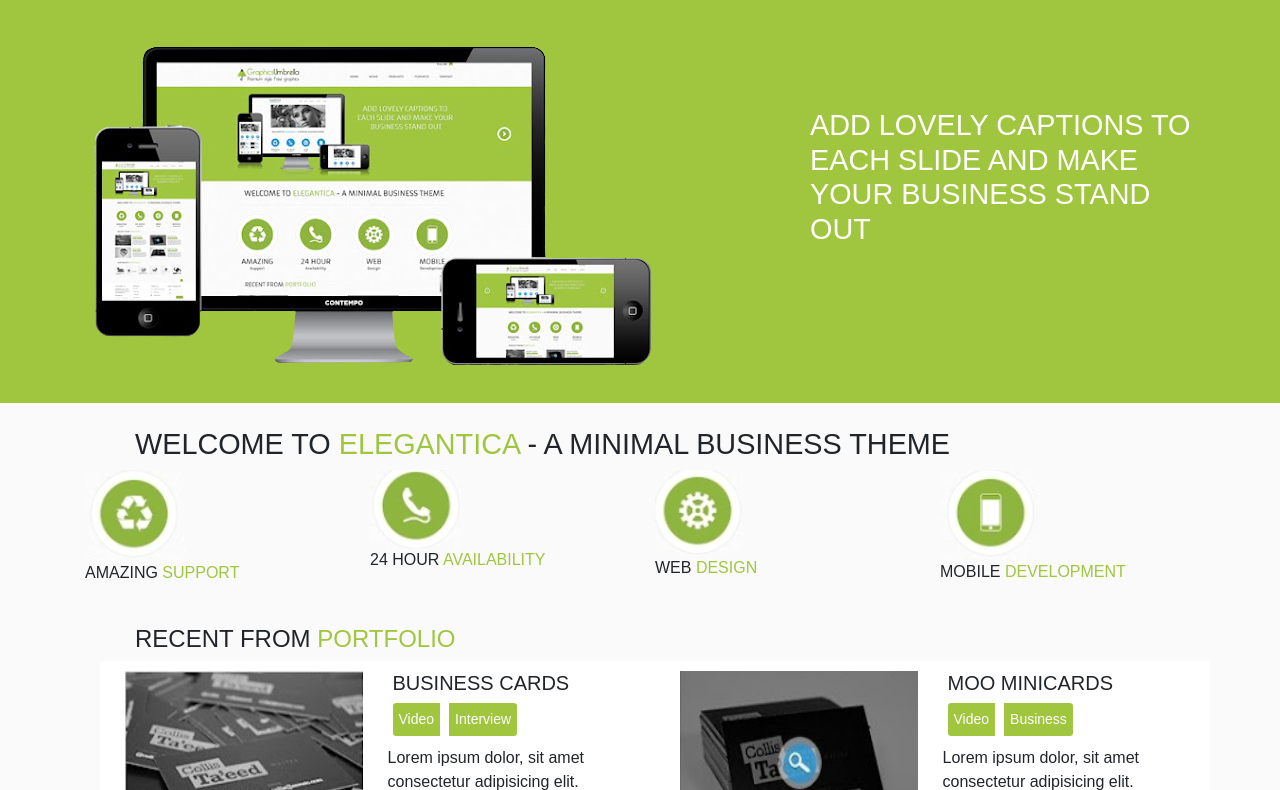
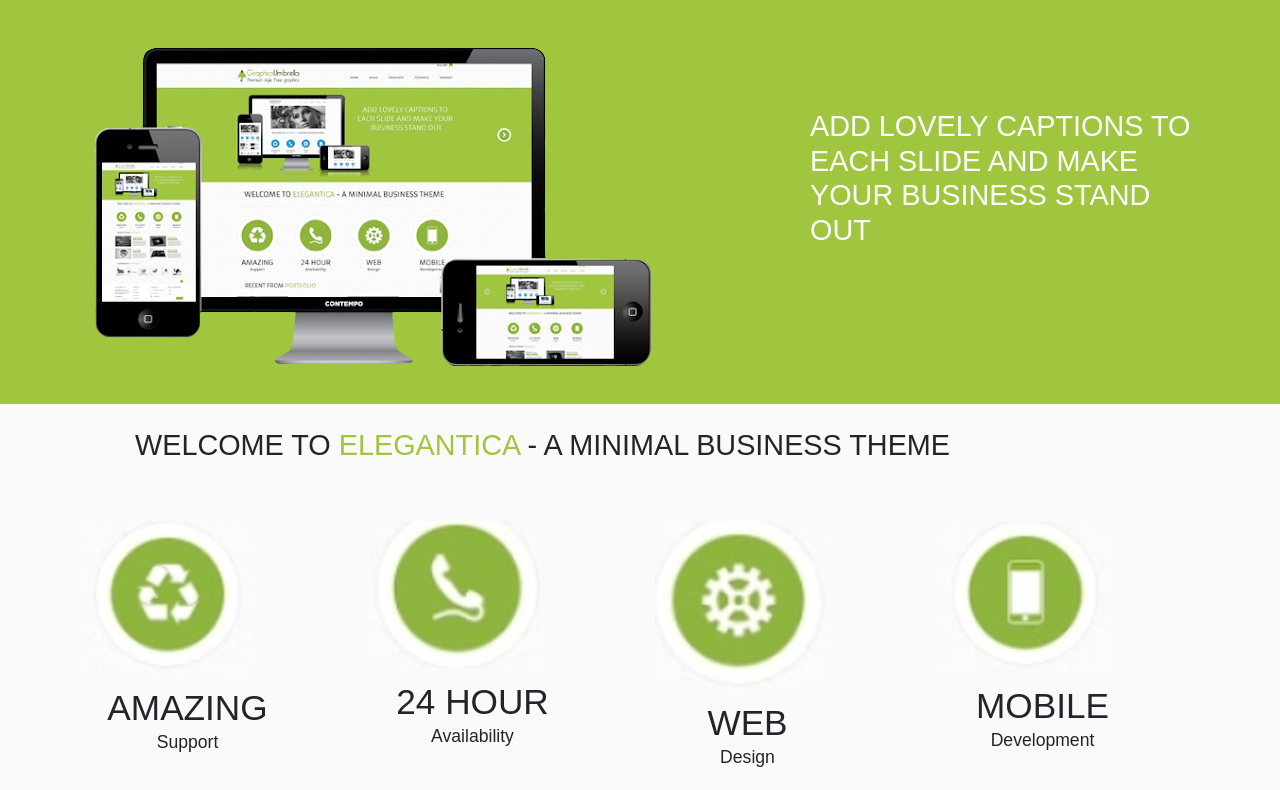
Before and after one commit to bluesatch/Graphic-Umbrella-1, a plain HTML site: page index.html in a window 1280 px wide. Shown: the part 59-849 px from the top of the page. Drawn offline with nearby package versions, Linux system fonts and the light colour scheme; files whose address does not match are found by name; a web font is replaced by a local one.

Commit message:
second commit

```diff
--- a/index.html
+++ b/index.html
@@ -55,25 +55,25 @@
                     <div class="col-3">
                         <figure>
                             <img src="Media/amazing.PNG" alt="amazing img" class="img-fluid" />
-                            <figcaption class="text-uppercase">amazing <span>support</span></figcaption>
+                            <figcaption class="text-uppercase">amazing <br> <span>support</span></figcaption>
                         </figure>
                     </div>
                     <div class="col-3">
                         <figure>
                             <img src="Media/24-hours.PNG" alt="24-hours img" class="img-fluid" />
-                            <figcaption class="text-uppercase">24 hour <span>availability</span></figcaption>
+                            <figcaption class="text-uppercase">24 hour <br> <span>availability</span></figcaption>
                         </figure>
                     </div>
                     <div class="col-3">
                         <figure>
                             <img src="Media/web.PNG" alt="web img" class="img-fluid" />
-                            <figcaption class="text-uppercase">web <span>design</span></figcaption>
+                            <figcaption class="text-uppercase web">web <br><span>design</span></figcaption>
                         </figure>
                     </div>
                     <div class="col-3">
                         <figure>
                             <img src="Media/mobile.PNG" alt="mobile img" class="img-fluid" />
-                            <figcaption class="text-uppercase">mobile <span>development</span></figcaption>
+                            <figcaption class="text-uppercase">mobile <br><span>development</span></figcaption>
                         </figure>
                     </div>
                 </div>
--- a/style.css
+++ b/style.css
@@ -51,6 +51,15 @@ span{
 
 /* end generic */
 
+
+/* header */
+
+header nav{
+    margin: 10px;
+}
+/* close header */
+
+
 /* main */
 
 #section1{
@@ -97,7 +106,29 @@ span{
     margin-top: 10px;
 }
 
+#section2 img{
+    width: 170px;
+    margin-top: 50px;
+}
 
+#section2 figcaption{
+    margin: 20px 0 50px -50px;
+    text-align: center;
+    font-size: 2.2em;
+    line-height: 0.8;
+}
+
+#section2 .web{
+    margin-left: -70px;
+}
+
+#section2 figure figcaption span{
+    font-size: 0.5em;
+    text-transform: capitalize;
+    color: inherit;
+}
+
+/* end main */
 
 footer{
     background-color: white;
@@ -141,7 +172,6 @@ footer .btn{
 .colophon-nav{
     display: flex;
     justify-content: space-evenly;
-    margin-left: 0%;
     padding-top: 10px;
 }
 
```
